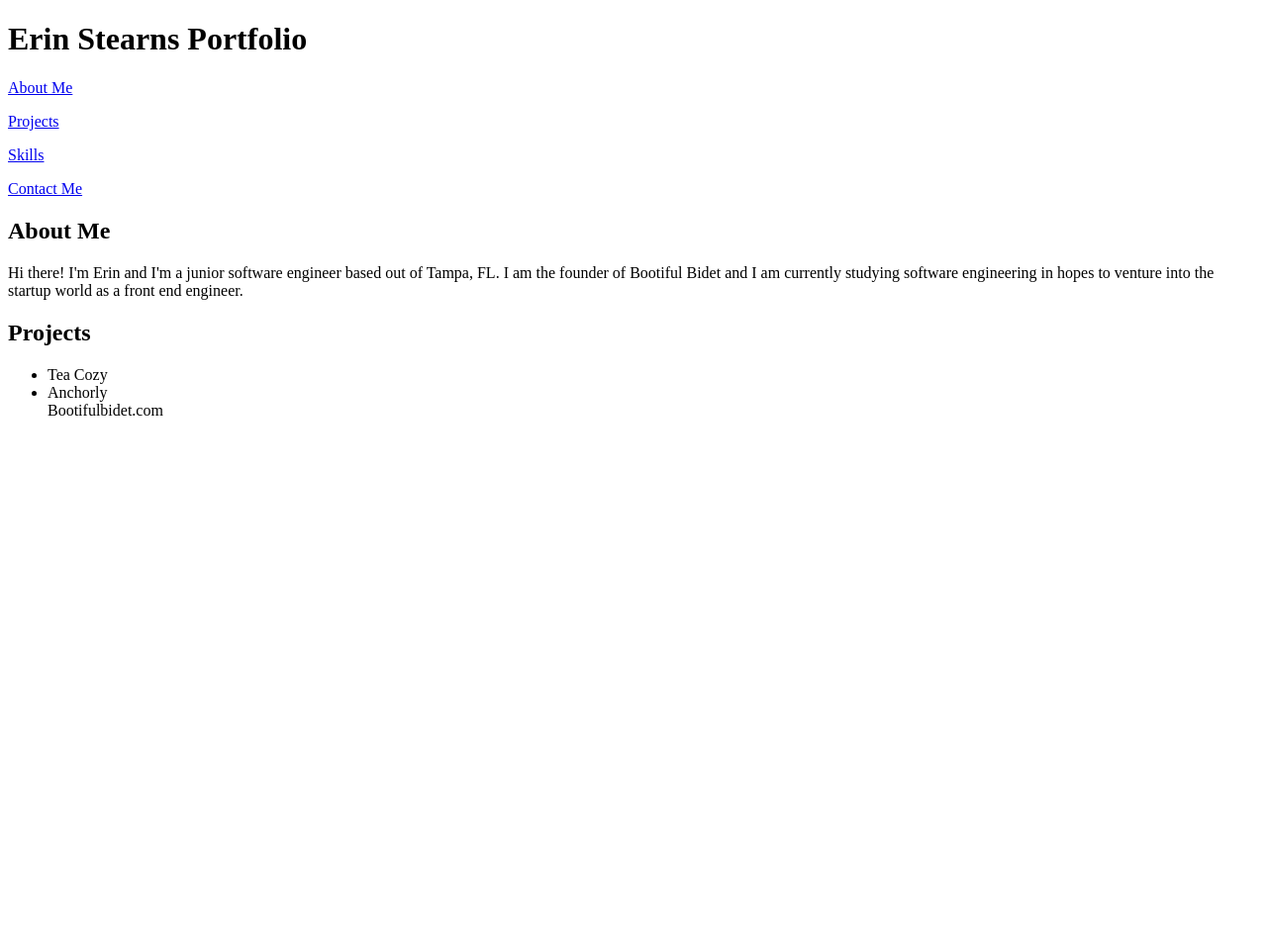
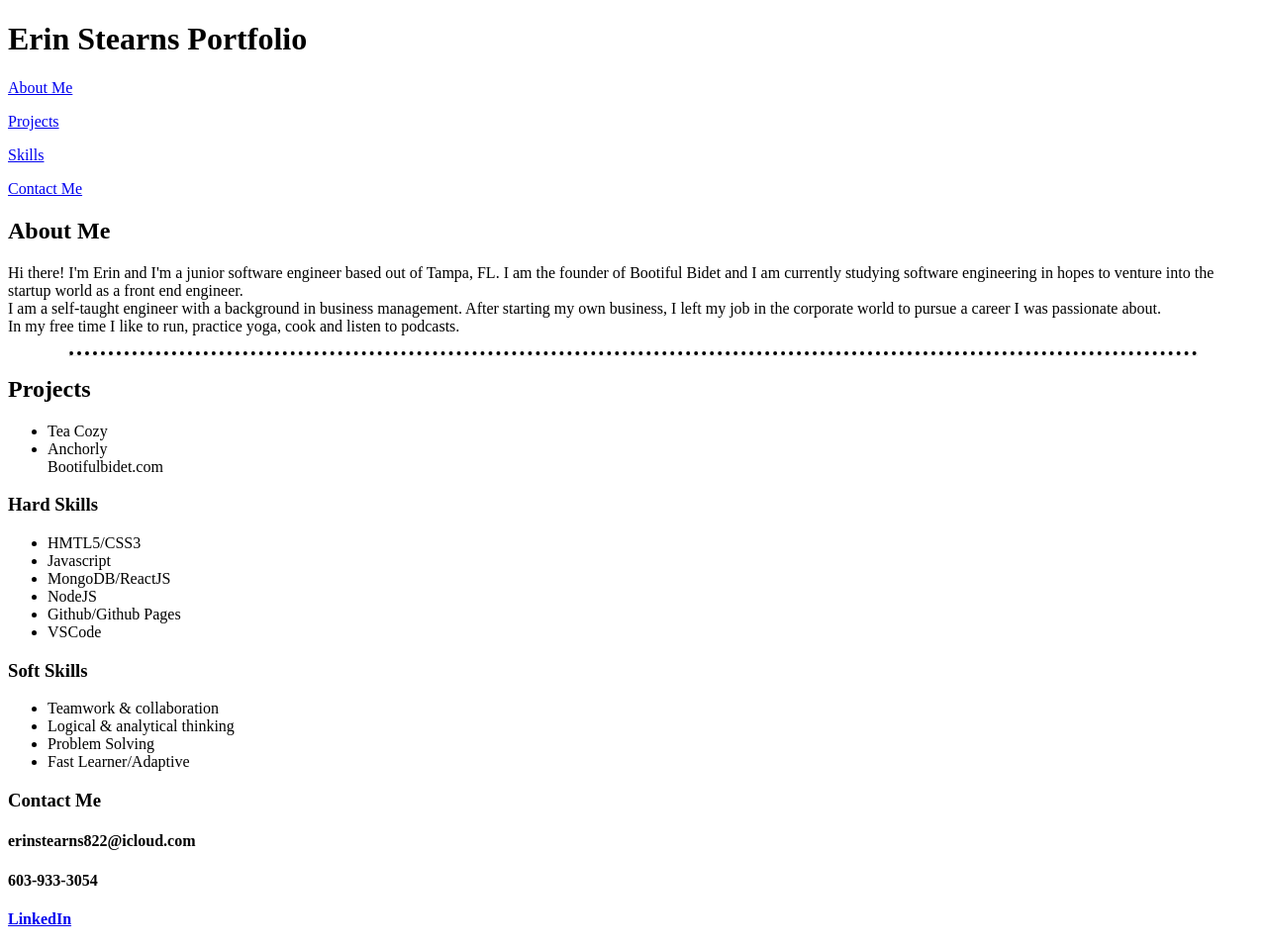
Before and after one commit to ErinStearns/PortfolioWebsite, a plain HTML site: page portfoliowebsite/index.html in a window 1280 px wide. Shown: the whole page at 99% size. Before the commit the page ends 800 px from the top, so only its background shows below. Drawn offline with Linux system fonts and the light colour scheme.

Commit message:
finished html

```diff
--- a/portfoliowebsite/index.html
+++ b/portfoliowebsite/index.html
@@ -17,14 +17,19 @@
         </div>
     </header>
     <div class="main">
-        <div id="#about">
+        <div id="about">
             <h2>About Me</h2>
                 <p>
                     Hi there! I'm Erin and I'm a junior software engineer based out of
                     Tampa, FL. I am the founder of Bootiful Bidet and I am currently
                     studying software engineering in hopes to venture into the startup
-                    world as a front end engineer.</p>
+                    world as a front end engineer.<br> I am a self-taught engineer with
+                    a background in business management. After starting my own business,
+                    I left my job in the corporate world to pursue a career I was passionate about.<br>
+                    In my free time I like to run, practice yoga, cook and listen to podcasts.</p>
         </div>
+        <hr style= "border-top: dotted 4px; width: 90%;" />
+
         <div id="projects">
             <h2>Projects</h2>
             <ul>
@@ -33,6 +38,35 @@
                 <l1>Bootifulbidet.com</l1>
             </ul>
         </div>
+        <div id="skills">
+            <div class="hard">
+                <h3>Hard Skills</h3>
+                <ul>
+                    <li>HMTL5/CSS3</li>
+                    <li>Javascript</li>
+                    <li>MongoDB/ReactJS</li>
+                    <li>NodeJS</li>
+                    <li>Github/Github Pages</li>
+                    <li>VSCode</li>
+                </ul>
+                <h3>Soft Skills</h3>
+                    <ul>
+                        <li>Teamwork & collaboration</li>
+                        <li>Logical & analytical thinking</li>
+                        <li>Problem Solving</li>
+                        <li>Fast Learner/Adaptive</li>
+                    </ul>
+            </div>
+        </div>
+        <div id="contact">
+            <h3>Contact Me</h3>
+            <h4>erinstearns822@icloud.com</h4>
+            <h4>603-933-3054</h4>
+            <h4><a href="https://www.linkedin.com/in/erinstearns822/">LinkedIn</a></h4>
+        </div>
     </div>
 </body>
 </html>
+
+<!-- Programming: JS, NodeJS, MongoDB, React, Github, OOD, Hiroku, HTML, CSS, Firebase, VSCode
+Soft-skills: Teamwork, Collaboration, Logical thinking, Problem solving Related: slack, discord,   -->
```
